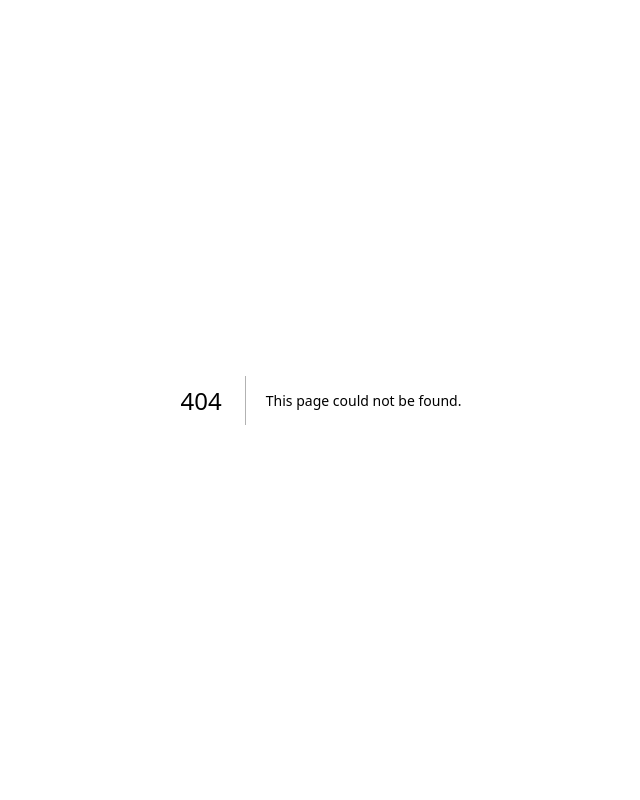
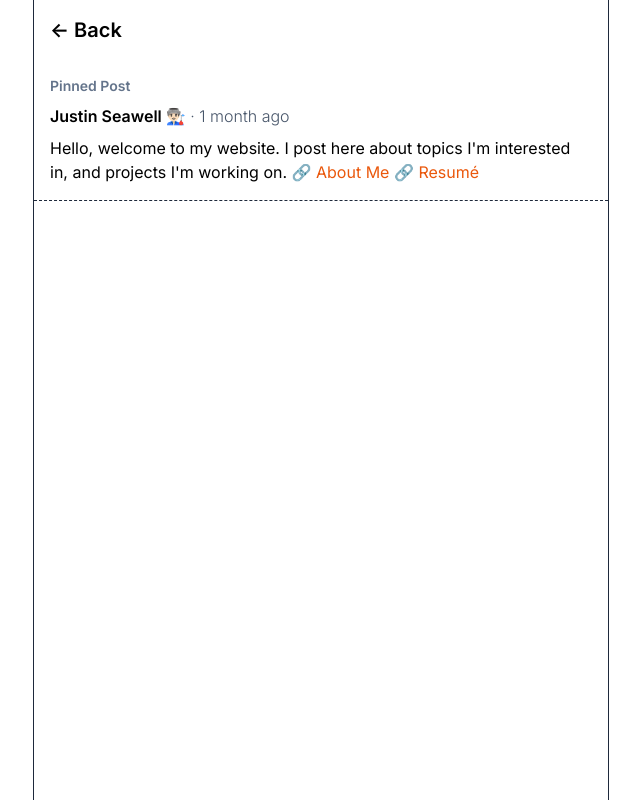
Before and after one commit to jpseawell/personal-site, a Next.js app: page /posts/1 in a window 1280 px wide. Before the commit this address had no page. Shown: the whole page, without its empty margins (319-959 px from the left). Built offline with nearby package versions, Linux system fonts and the light colour scheme.

Commit message:
feat: add posts page

```diff
--- a/app/about/page.tsx
+++ b/app/about/page.tsx
@@ -1,4 +1,4 @@
-export default function About() {
+export default function AboutPage() {
   return (
     <main className="flex min-h-screen flex-col w-1/2 max-w-xl m-auto border border-y-0 border-slate-800">
       About me!
--- a/app/page.tsx
+++ b/app/page.tsx
@@ -3,7 +3,7 @@ import { Feed } from "@/components/Feed";
 import { Header } from "@/components/Header";
 import { posts } from "@/data/posts";
 
-export default function Home() {
+export default function HomePage() {
   return (
     <main className="flex min-h-screen flex-col w-1/2 max-w-xl m-auto border border-y-0 border-slate-800">
       <Header />
--- /dev/null
+++ b/app/posts/[id]/page.tsx
@@ -0,0 +1,30 @@
+"use client";
+import { Post } from "@/components/Post";
+import { posts } from "@/data/posts";
+import { useRouter } from "next/navigation";
+
+interface PostPageProps {
+  params: { id: number };
+}
+
+export default function PostPage({ params }: PostPageProps) {
+  const post = posts.find((post) => post.id == params.id);
+  const router = useRouter();
+
+  const handleClick = () => router.back();
+
+  return (
+    <main className="flex min-h-screen flex-col w-1/2 max-w-xl m-auto border border-y-0 border-slate-800">
+      <div className="p-4">
+        <button onClick={handleClick} className="text-xl font-semibold">
+          {"<- Back"}
+        </button>
+      </div>
+      {post && <Post post={post} />}
+    </main>
+  );
+}
+
+export async function generateStaticParams() {
+  return posts.map((post) => ({ id: post.id.toString() }));
+}
--- a/app/resume/page.tsx
+++ b/app/resume/page.tsx
@@ -1,4 +1,4 @@
-export default function Resume() {
+export default function ResumePage() {
   return (
     <main className="flex min-h-screen flex-col w-1/2 max-w-xl m-auto border border-y-0 border-slate-800">
       Here's my resumé
--- a/components/Post.tsx
+++ b/components/Post.tsx
@@ -17,9 +17,12 @@ export const Post: FC<PostProps> = ({ post }) => {
   };
 
   return (
+    <a href={`posts/${post.id}`}>
       <div className="border-b border-slate-800 border-dashed p-4">
         {post.pinned && (
-        <p className="text-sm mb-2 font-semibold text-slate-500">Pinned Post</p>
+          <p className="text-sm mb-2 font-semibold text-slate-500">
+            Pinned Post
+          </p>
         )}
         <p className="mb-2">
           <span className="font-semibold">Justin Seawell 👨🏻‍🏭</span>
@@ -28,11 +31,13 @@ export const Post: FC<PostProps> = ({ post }) => {
             · {formatDateTime(post.date)}
           </span>
         </p>
-      <div
+        {/* object tag needed for rendering links inside content */}
+        <object
           dangerouslySetInnerHTML={{
             __html: post.content,
           }}
-      ></div>
+        />
       </div>
+    </a>
   );
 };
```
Lines whose indentation alone changed are shown as unchanged.
